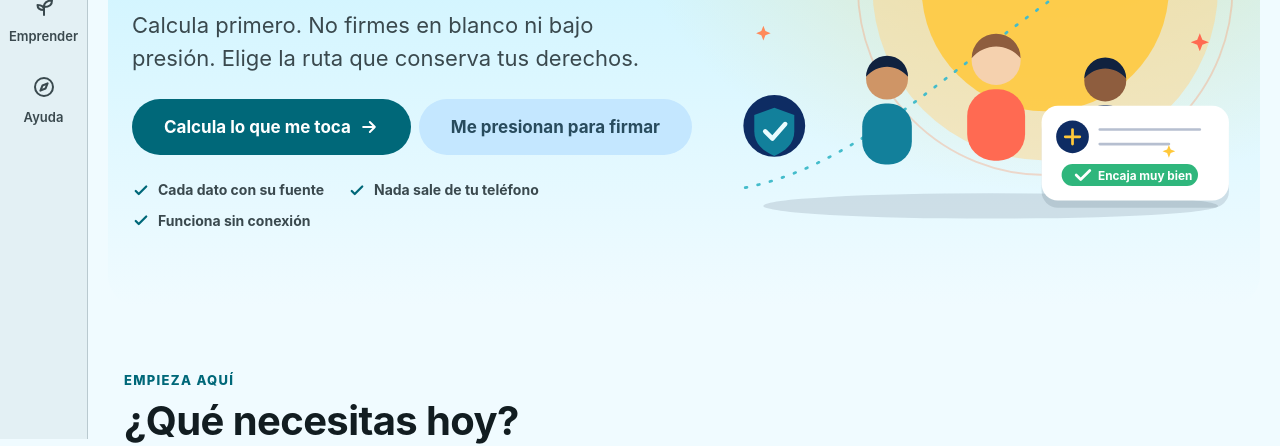
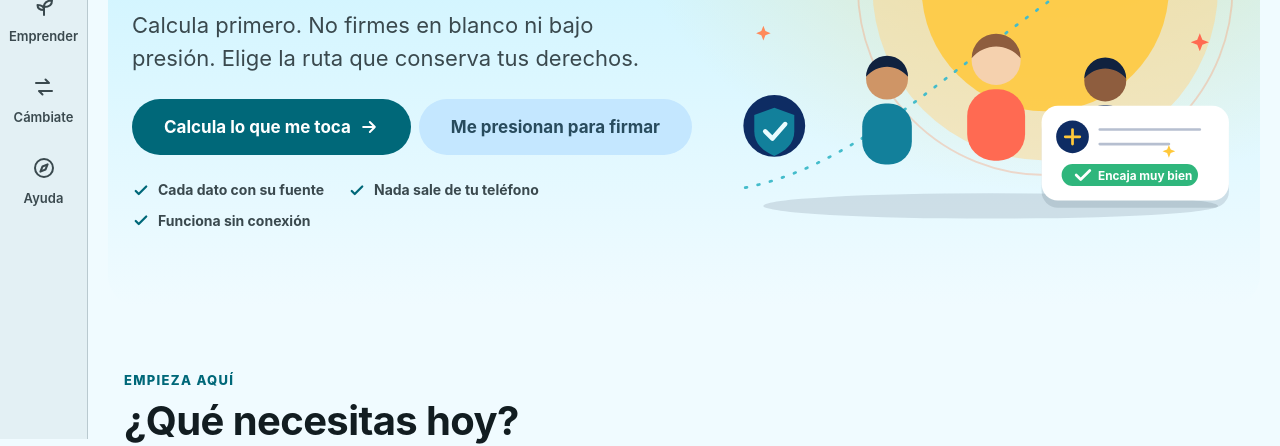
Before and after one commit to MartinMontero/AbandonaBA, an Astro site: page / in a window 1280 px wide. Shown: the part 361-807 px from the top of the page. Built offline with nearby package versions, Linux system fonts and the light colour scheme; Astro itself is replaced by a stand-in of ours.

Commit message:
Add Cámbiate to the side rail and bottom bar (seven destinations)
Co-Authored-By: Claude Sonnet 5.5 <noreply@anthropic.com>

```diff
--- a/src/layouts/Base.astro
+++ b/src/layouts/Base.astro
@@ -37,6 +37,7 @@ const nav = [
   ['/plazos/', 'Plazos', '<rect x="4" y="5" width="16" height="16" rx="2"/><path d="M4 10h16M9 3v4M15 3v4"/>'],
   ['/empleos/', 'Empleos', '<rect x="3" y="7" width="18" height="13" rx="2"/><path d="M9 7V5a2 2 0 012-2h2a2 2 0 012 2v2M3 13h18"/>'],
   ['/emprender/', 'Emprender', '<path d="M12 21v-9"/><path d="M12 13c0-4 3-6.5 8-6.5 0 4.5-3 6.5-8 6.5z"/><path d="M12 16c0-3-2-5-6.5-5 0 3.5 2.5 5 6.5 5z"/>'],
+  ['/cambiate/', 'Cámbiate', '<path d="M4 8h13l-3.5-3.5"/><path d="M20 16H7l3.5 3.5"/>'],
   ['/ayuda-gratis/', 'Ayuda', '<circle cx="12" cy="12" r="9"/><path d="M15.6 8.4l-2.1 5.1-5.1 2.1 2.1-5.1z"/>'],
 ];
 // «Emprender» también se marca en las páginas que cuelgan de él.
--- a/src/styles/global.css
+++ b/src/styles/global.css
@@ -461,7 +461,7 @@ footer { margin-top: var(--space-6); background: var(--md-sys-color-surface-cont
 
 /* Barra de 6 destinos en pantallas chicas */
 .navbar li { min-width: 0; }
-@media (max-width: 480px) { .navbar .pill { width: 3.25rem; } .navbar a { font-size: 0.6875rem; } }
+@media (max-width: 480px) { .navbar .pill { width: 2.75rem; } .navbar a { font-size: 0.625rem; letter-spacing: -0.01em; } }
 /* Ruta de Emprender */
 .route { list-style: none; padding: 0; margin: 0; display: grid; gap: var(--space-4); }
 .route > li > h2 { display: flex; align-items: center; gap: var(--space-2); margin: 0 0 var(--space-2); font-size: 1.375rem; }
@@ -646,3 +646,5 @@ details.acc[open] { background: var(--md-sys-color-surface); }
 .offer p { margin: 0; }
 .offer.stale { opacity: .6; }
 .offer .btn { align-self: flex-start; margin-top: auto; }
+/* Con siete destinos, el riel puede no caber en ventanas bajas: que se desplace en lugar de cortar el último */
+@media (min-width: 600px) { .navbar { overflow-y: auto; } }
```
